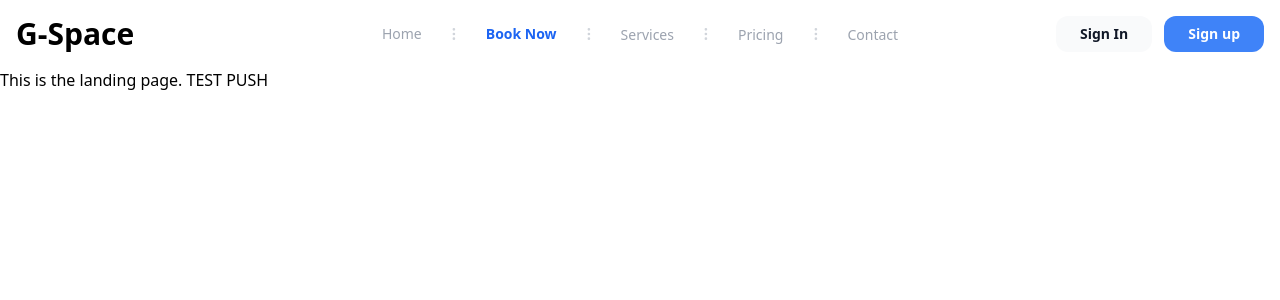
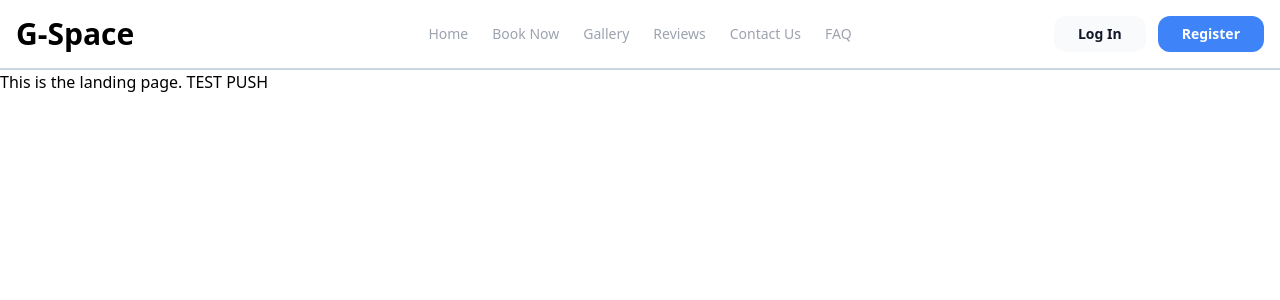
Before and after one commit to DGRem/gspace.io, a React (Vite) app: page / in a window 1280 px wide. Shown: the top 300 px of the page. Built offline with nearby package versions, Linux system fonts and the light colour scheme.

Commit message:
Transparent Navbar

```diff
--- a/src/components/Navbar.jsx
+++ b/src/components/Navbar.jsx
@@ -57,7 +57,7 @@ export default function NavBar () {
 
     return (
         <>
-            <nav className="relative px-4 py-4 flex justify-between items-center bg-white">
+            <nav className="relative px-4 py-4 flex justify-between items-center bg-transparent border-b-2 border-b-slate-300">
                 <a className="text-3xl font-bold leading-none" href="#">
                     {/*PENDING LOGO*/}
                     G-Space
@@ -70,35 +70,16 @@ export default function NavBar () {
                         </svg>
                     </button>
                 </div>
-                <ul className="hidden absolute top-1/2 left-1/2 transform -translate-y-1/2 -translate-x-1/2 lg:flex lg:mx-auto lg:items-center lg:w-auto lg:space-x-6">
-                    <li className="text-sm text-gray-400 hover:text-gray-500"><Link to="/">Home</Link></li>
-                    <li className="text-gray-300">
-                        <svg xmlns="http://www.w3.org/2000/svg" fill="none" stroke="currentColor" className="w-4 h-4 current-fill" viewBox="0 0 24 24">
-                            <path stroke-linecap="round" stroke-linejoin="round" stroke-width="2" d="M12 5v0m0 7v0m0 7v0m0-13a1 1 0 110-2 1 1 0 010 2zm0 7a1 1 0 110-2 1 1 0 010 2zm0 7a1 1 0 110-2 1 1 0 010 2z" />
-                        </svg>
-                    </li>
-                    <li className="text-sm text-blue-600 font-bold"><Link to="/booking">Book Now</Link></li>
-                    <li className="text-gray-300">
-                        <svg xmlns="http://www.w3.org/2000/svg" fill="none" stroke="currentColor" className="w-4 h-4 current-fill" viewBox="0 0 24 24">
-                            <path stroke-linecap="round" stroke-linejoin="round" stroke-width="2" d="M12 5v0m0 7v0m0 7v0m0-13a1 1 0 110-2 1 1 0 010 2zm0 7a1 1 0 110-2 1 1 0 010 2zm0 7a1 1 0 110-2 1 1 0 010 2z" />
-                        </svg>
-                    </li>
-                    <li><a class="text-sm text-gray-400 hover:text-gray-500" href="#">Services</a></li>
-                    <li className="text-gray-300">
-                        <svg xmlns="http://www.w3.org/2000/svg" fill="none" stroke="currentColor" className="w-4 h-4 current-fill" viewBox="0 0 24 24">
-                            <path stroke-linecap="round" stroke-linejoin="round" stroke-width="2" d="M12 5v0m0 7v0m0 7v0m0-13a1 1 0 110-2 1 1 0 010 2zm0 7a1 1 0 110-2 1 1 0 010 2zm0 7a1 1 0 110-2 1 1 0 010 2z" />
-                        </svg>
-                    </li>
-                    <li><a className="text-sm text-gray-400 hover:text-gray-500" href="#">Pricing</a></li>
-                    <li className="text-gray-300">
-                        <svg xmlns="http://www.w3.org/2000/svg" fill="none" stroke="currentColor" className="w-4 h-4 current-fill" viewBox="0 0 24 24">
-                            <path stroke-linecap="round" stroke-linejoin="round" stroke-width="2" d="M12 5v0m0 7v0m0 7v0m0-13a1 1 0 110-2 1 1 0 010 2zm0 7a1 1 0 110-2 1 1 0 010 2zm0 7a1 1 0 110-2 1 1 0 010 2z" />
-                        </svg>
-                    </li>
-                    <li><a className="text-sm text-gray-400 hover:text-gray-500" href="#">Contact</a></li>
+                <ul className="hidden absolute top-1/2 left-1/2 transform -translate-y-1/2 -translate-x-1/2 lg:flex lg:mx-auto lg:items-center lg:w-auto lg:space-x-6 ">
+                    <li className="text-sm text-gray-400 hover:text-gray-500 hover:text-lg"><Link to="/">Home</Link></li>
+                    <li className="text-sm text-gray-400 hover:text-gray-500 hover:text-lg"><Link to="/booking">Book Now</Link></li>
+                    <li className="text-sm text-gray-400 hover:text-gray-500 hover:text-lg"><Link to="/gallery">Gallery</Link></li>
+                    <li className="text-sm text-gray-400 hover:text-gray-500 hover:text-lg"><Link to="/reviews">Reviews</Link></li>
+                    <li className="text-sm text-gray-400 hover:text-gray-500 hover:text-lg"><a href="Footer">Contact Us</a></li>
+                    <li className="text-sm text-gray-400 hover:text-gray-500 hover:text-lg"><a  href="#">FAQ</a></li>
                 </ul>
-                <a className="hidden lg:inline-block lg:ml-auto lg:mr-3 py-2 px-6 bg-gray-50 hover:bg-gray-100 text-sm text-gray-900 font-bold  rounded-xl transition duration-200" href="#">Sign In</a>
-                <a className="hidden lg:inline-block py-2 px-6 bg-blue-500 hover:bg-blue-600 text-sm text-white font-bold rounded-xl transition duration-200" href="#">Sign up</a>
+                <a className="hidden lg:inline-block lg:ml-auto lg:mr-3 py-2 px-6 bg-gray-50 hover:bg-gray-100 text-sm text-gray-900 font-bold  rounded-xl transition duration-200" href="#">Log In</a>
+                <a className="hidden lg:inline-block py-2 px-6 bg-blue-500 hover:bg-blue-600 text-sm text-white font-bold rounded-xl transition duration-200" href="#">Register</a>
             </nav>
             <div className="navbar-menu relative z-50 hidden">
                 <div className="navbar-backdrop fixed inset-0 bg-gray-800 opacity-25"></div>
```
